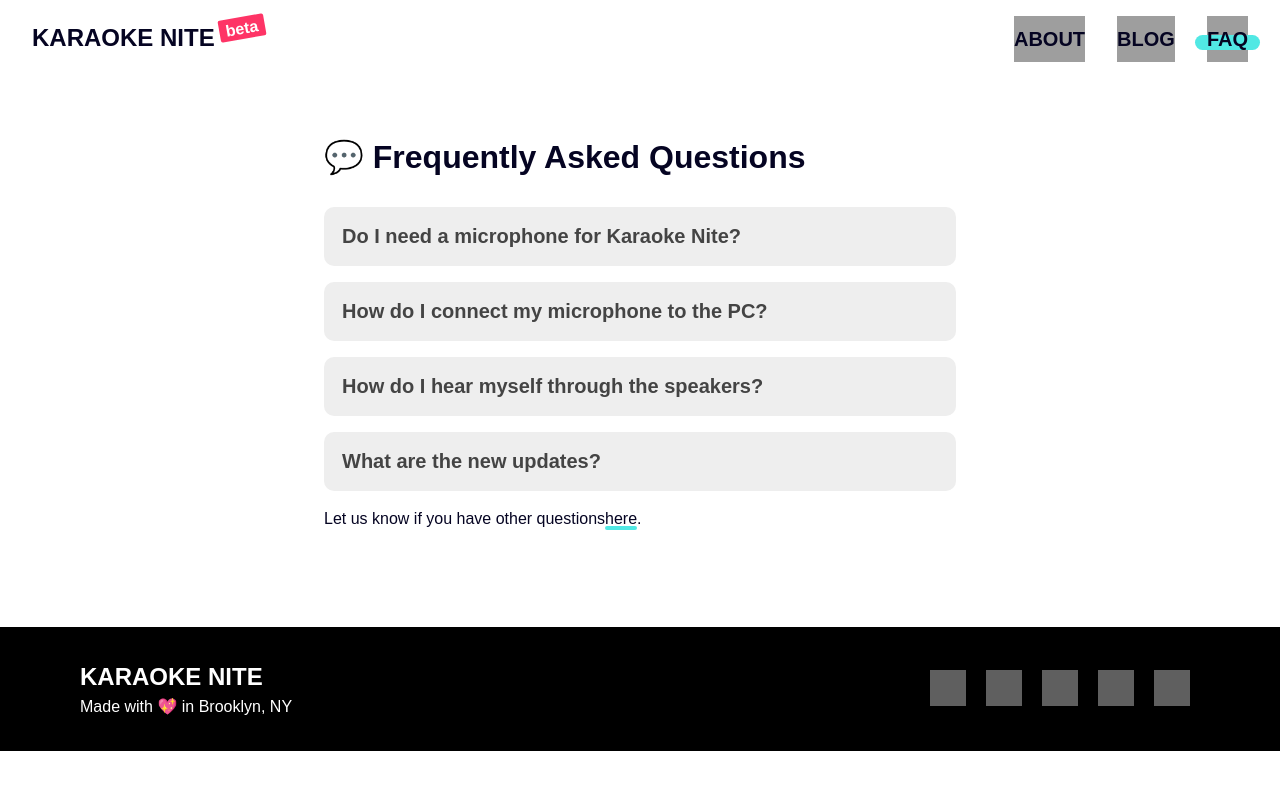
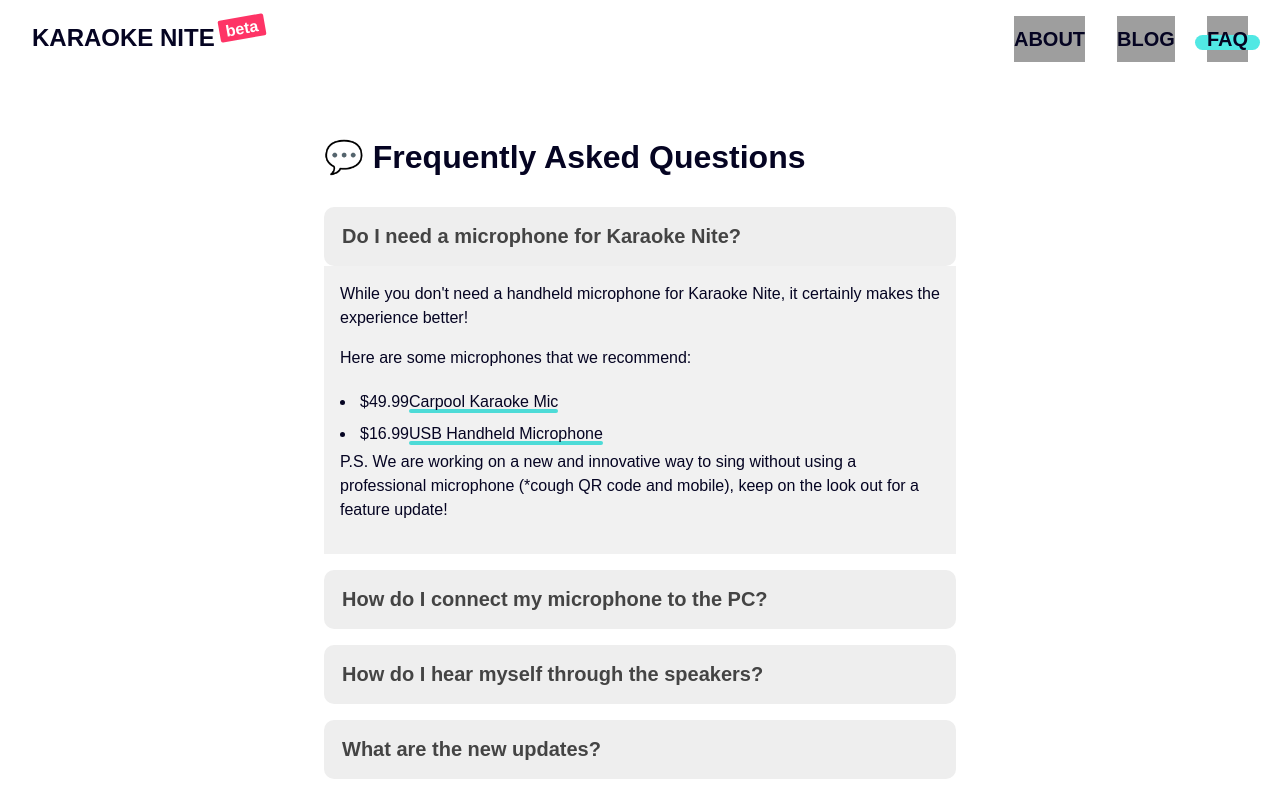
Before and after one commit to karaokenite/karaokenite, a Next.js app in the folder packages/client/: page /faq in a window 1280 px wide. Both pictures are taken after a click on the button "Do I need a microphone for Karaoke Nite?". Shown: the top 800 px of the page. Built offline with nearby package versions, Linux system fonts and the light colour scheme; grey boxes are pictures that could not be loaded; a web font is replaced by a local one.

Commit message:
Add Accordion for faq.js

```diff
--- a/packages/client/src/pages/faq.js
+++ b/packages/client/src/pages/faq.js
@@ -1,7 +1,24 @@
-import React from 'react';
+import React, { useState } from 'react';
 import { Header } from '../components/Header';
 import { Footer } from '../components/Footer';
 import { GithubLogo } from '../components/GithubLogo';
+
+const Accordion = ({ title, children }) => {
+  const [expand, setExpand] = useState(false);
+
+  return (
+    <div className="collapse-area">
+      <button
+        type="button"
+        className="collapse-button collapsible"
+        onClick={() => setExpand(!expand)}
+      >
+        {title}
+      </button>
+      {expand && <div className="collapse-content content">{children}</div>}
+    </div>
+  );
+};
 
 export function FAQ() {
   return (
@@ -40,7 +57,6 @@ export function FAQ() {
 
         .content {
           padding: 1rem;
-          display: none;
           overflow: hidden;
           background-color: var(--color-cloud-nine);
         }
@@ -61,12 +77,7 @@ export function FAQ() {
       <main className="layout layout__small layout-grid layout-grid__sm">
         <h1 className="page-subtitle">💬 Frequently Asked Questions</h1>
         <section className="layout-grid layout-grid__sm collapse">
-          <div className="collapse-area">
-            <button type="button" className="collapse-button collapsible">
-              Do I need a microphone for Karaoke Nite?
-            </button>
-
-            <div className="collapse-content content">
+          <Accordion title="Do I need a microphone for Karaoke Nite?">
             <p>
               While you don't need a handheld microphone for Karaoke Nite, it
               certainly makes the experience better!
@@ -98,21 +109,14 @@ export function FAQ() {
             </ul>
             <p>
               P.S. We are working on a new and innovative way to sing without
-                using a professional microphone (*cough QR code and mobile),
-                keep on the look out for a feature update!
+              using a professional microphone (*cough QR code and mobile), keep
+              on the look out for a feature update!
             </p>
-            </div>
-          </div>
-          <div className="collapse-area">
-            <button type="button" className="collapse-button collapsible">
-              How do I connect my microphone to the PC?
-            </button>
-            <div className="collapse-content content">
+          </Accordion>
+          <Accordion title="How do I connect my microphone to the PC?">
             <p>You can do this in three simple steps:</p>
             <ol className="list">
-                <li>
-                  Charge the microphone unit or make sure there's battery.
-                </li>
+              <li>Charge the microphone unit or make sure there's battery.</li>
               <li>
                 Plug the other end of the cable into computer USB port or AUX
                 port.
@@ -127,18 +131,12 @@ export function FAQ() {
             </p>
 
             <p>
-                Due to Covid-19, we discourage all users from sharing
-                microphones with friends & hope everyone adopt a good microphone
-                hygiene routine!
+              Due to Covid-19, we discourage all users from sharing microphones
+              with friends & hope everyone adopt a good microphone hygiene
+              routine!
             </p>
-            </div>
-          </div>
-          <div className="collapse-area">
-            <button type="button" className="collapse-button collapsible">
-              How do I hear myself through the speakers?
-            </button>
-
-            <div className="collapse-content content">
+          </Accordion>
+          <Accordion title="How do I hear myself through the speakers?">
             <p>Windows users:</p>
             <ol className="list">
               <li>Click on "Spearkers" in the taskbar.</li>
@@ -149,7 +147,6 @@ export function FAQ() {
               <li>Click on "Recording".</li>
               <li>Check the "Listen to this device" box.</li>
             </ol>
-
             <p>Mac users:</p>
             <ol className="list">
               <li>Open QuickTime Player.</li>
@@ -159,14 +156,8 @@ export function FAQ() {
                 yourself.
               </li>
             </ol>
-            </div>
-          </div>
-          <div className="collapse-area">
-            <button type="button" className="collapsible collapse-button">
-              What are the new updates?
-            </button>
-
-            <div className="content collapse-content">
+          </Accordion>
+          <Accordion title="What are the new updates?">
             <h3>v0.2 is currently in production! Scoped to launch in May.</h3>
             <h4>Release Build v0.1.3</h4>
             <ul className="list list__dense">
@@ -195,8 +186,7 @@ export function FAQ() {
               <li>🆕 Added a /blog page.</li>
               <li>🐛 Fixed social channel links bug in the footer.</li>
             </ul>
-            </div>
-          </div>
+          </Accordion>
         </section>
         <section>
           <p>
```
Lines whose indentation alone changed are shown as unchanged.
